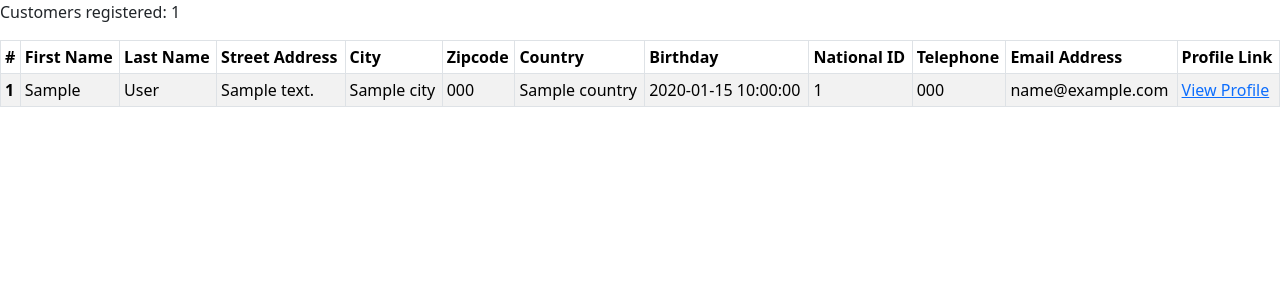
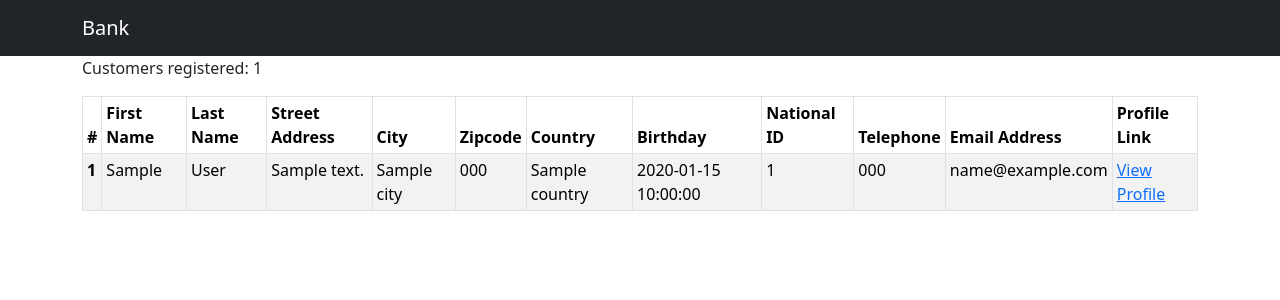
Before and after one commit to pykretexd/bank, a Python web app: template src/templates/index.html in a window 1280 px wide. Shown: the top 300 px of the page. Run offline with Jinja, Linux system fonts and the light colour scheme; the template is opened without the code that fills it: most values are stand-ins (such as "Sample title", 1, 10 or a date in 2020).

Commit message:
Add navbar to base html

```diff
--- a/src/templates/base.html
+++ b/src/templates/base.html
@@ -13,6 +13,12 @@
         <title>Bank</title>
     </head>
     <body>
+        <nav class='navbar navbar-expand-lg navbar-dark bg-dark'>
+            <div class='container'>
+                <a class='navbar-brand' href='{{ url_for('index') }}'>Bank</a>
+            </div>
+        </nav>
+        <div class='container'>
             {% block content %}{% endblock %}
         </div>
         <script src="https://cdn.jsdelivr.net/npm/@popperjs/core@2.9.2/dist/umd/popper.min.js" integrity="sha384-IQsoLXl5PILFhosVNubq5LC7Qb9DXgDA9i+tQ8Zj3iwWAwPtgFTxbJ8NT4GN1R8p" crossorigin="anonymous"></script>
```
Lines whose indentation alone changed are shown as unchanged.
